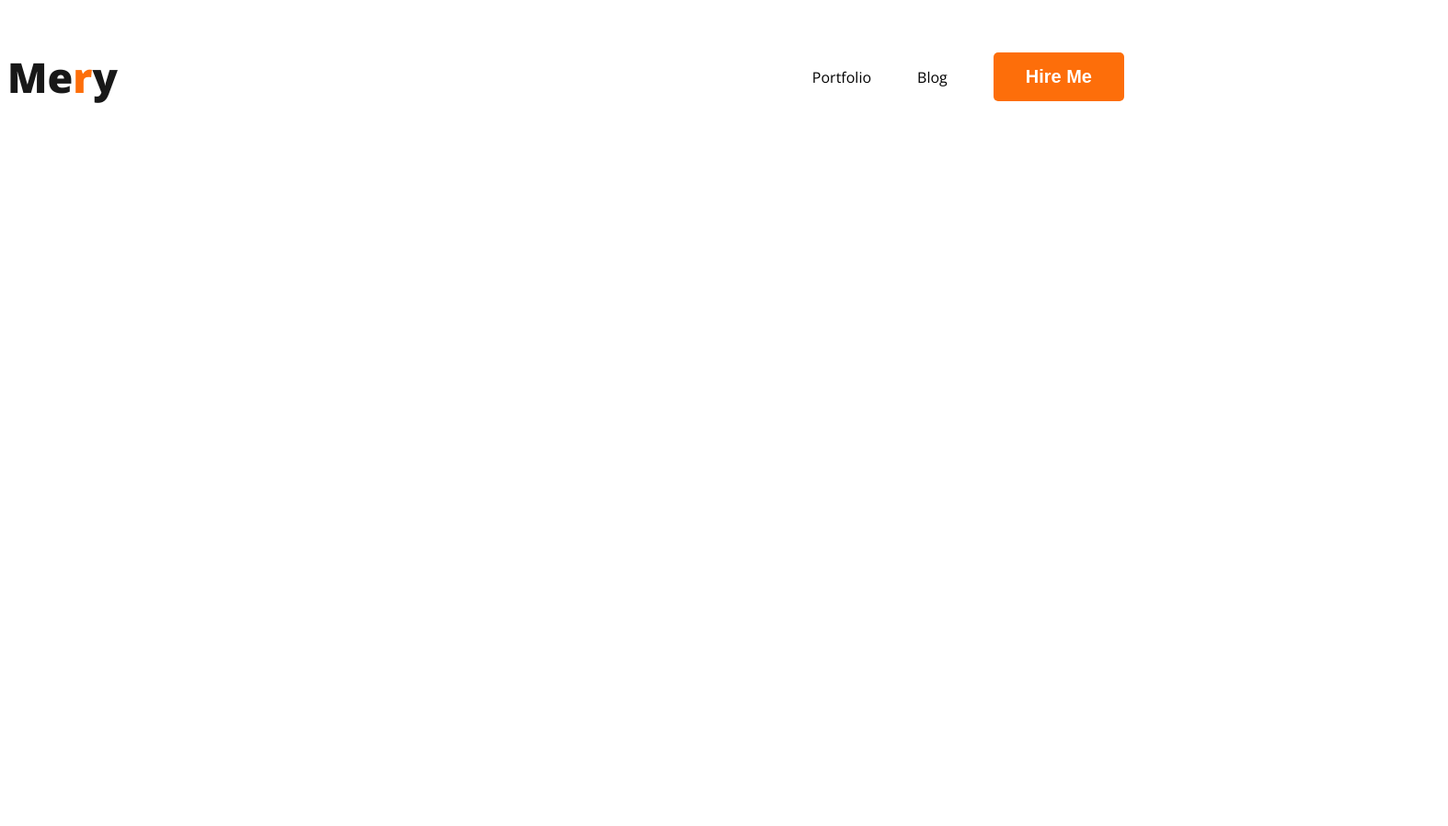
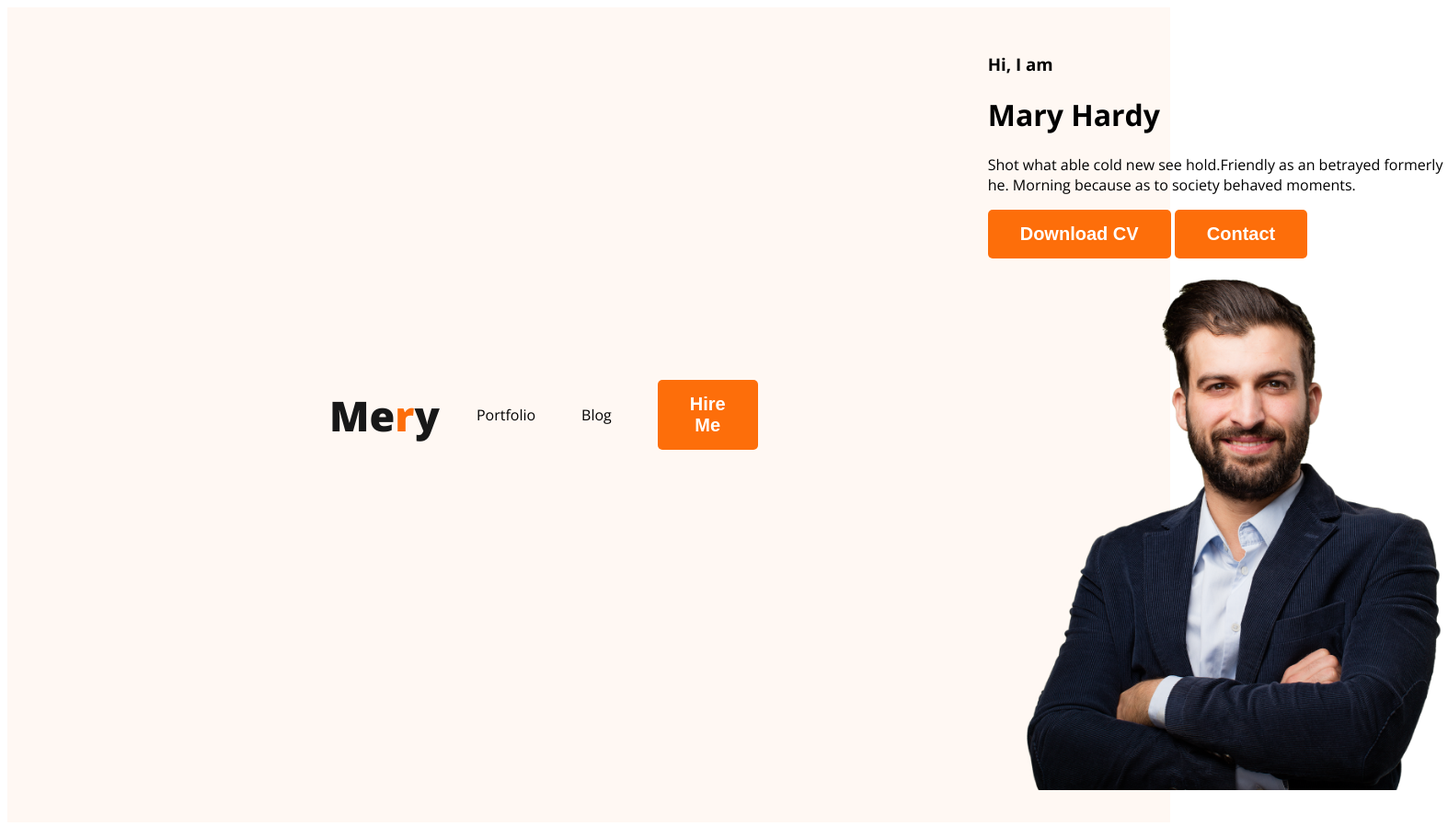
Before and after one commit to pavel875/developer-portfolio, a plain HTML site: page index.html in a window 1280 px wide. Shown: the whole page at 92% size, 1574 px wide, since content can reach past the window. Before the commit the page ends 800 px from the top, so only its background shows below. Drawn offline with nearby package versions, Linux system fonts and the light colour scheme.

Commit message:
uploaded header section work

```diff
--- a/Styles/portfolio.css
+++ b/Styles/portfolio.css
@@ -19,6 +19,7 @@ nav {
     display: flex;
     justify-content: space-between;
     align-items: center;
+    margin: 0 200px;
 }
 .nev_title{
     color: #181818;
@@ -37,3 +38,16 @@ nav a{
     text-decoration: none;
     color: #474747;
 }
+/* Header related style */
+.header{
+    background-color: #fff8f3;
+}
+.header{
+    padding: 30px 30px 30px 150px;
+    display: flex;
+    align-items: center;
+}
+.banner .profile_pic{
+    width: 500px;
+
+}
--- a/index.html
+++ b/index.html
@@ -10,7 +10,7 @@
     <link rel="stylesheet" href="Styles/portfolio.css">
 </head>
 <body>
-    <header>
+    <header class="header">
         <nav>
             <h3 class="nev_title">Me<span class="text_primery">r</span>y</h3>
             <ul>
@@ -19,6 +19,16 @@
                 <li><button class="btn_primary">Hire Me</button></li>
             </ul>
         </nav>
+        <div class="banner">
+            <div class="banner_content">
+                <h3 class="banner_greeting">Hi, I am</h3>
+                <h1 class="banner_title">Mary Hardy</h1>
+                <p>Shot what able cold new see hold.Friendly as an betrayed formerly he. Morning because as to society behaved moments.</p>
+                <button class="btn_primary">Download CV</button>
+                <button class="btn_primary">Contact</button>
+            </div>
+            <img class="profile_pic" src="images/hardy.png" alt="">
+        </div>
 
     </header>
     <main>
```
